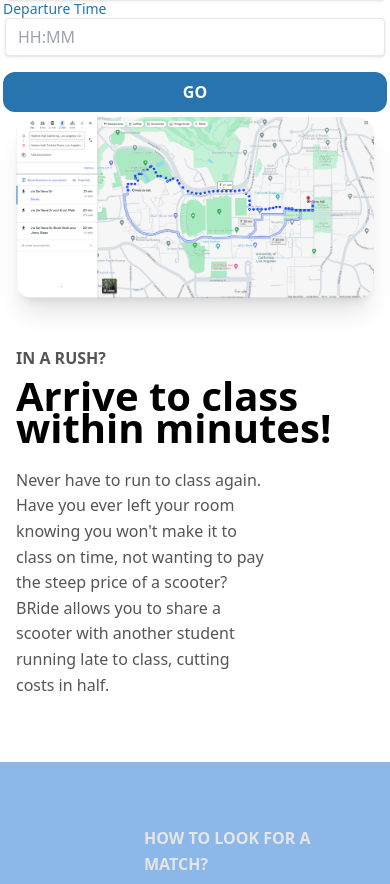
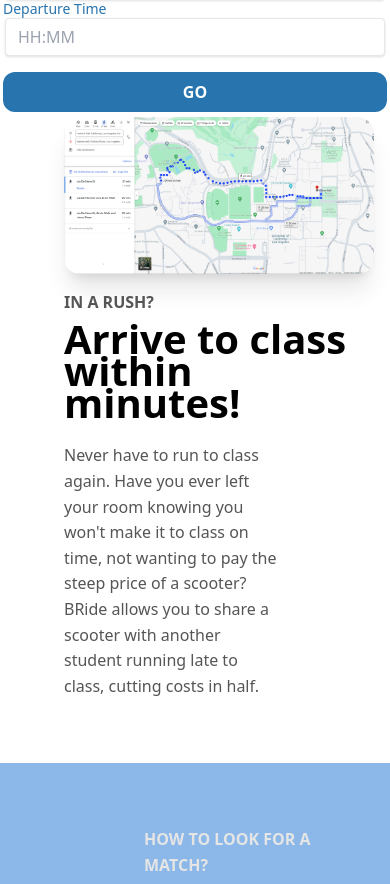
Before and after one commit to floatingtrees/BRide, a React (Vite) app in the folder frontend/: page / in a window 390 px wide. Shown: the part 839-1723 px from the top of the page. Built offline with nearby package versions, Linux system fonts and the light colour scheme.

Commit message:
shitter poo

```diff
--- a/frontend/src/components/About.jsx
+++ b/frontend/src/components/About.jsx
@@ -20,6 +20,7 @@
   return (
     <div className="w-full py-16 px-4">
       <div className="mx-auto grid md:grid-cols-2 gap-8">
+        <div className="flex flex-col justify-center pl-12">
           <img
             className="w-[500px] mx-auto my-4 rounded-2xl shadow-xl"
             src={map}
@@ -44,6 +45,7 @@
           </div>
         </div>
       </div>
+    </div>
   );
 };
 
--- a/frontend/src/components/HowTo.jsx
+++ b/frontend/src/components/HowTo.jsx
@@ -41,7 +41,7 @@
           </p>
         </div>
         <img
-          className="mx-auto my-4 md:w-[500px] rounded-2xl shadow-xl"
+          className="mx-auto my-4 w-[500px] rounded-2xl shadow-xl"
           src={use}
           alt="use"
         ></img>
```
Lines whose indentation alone changed are shown as unchanged.
